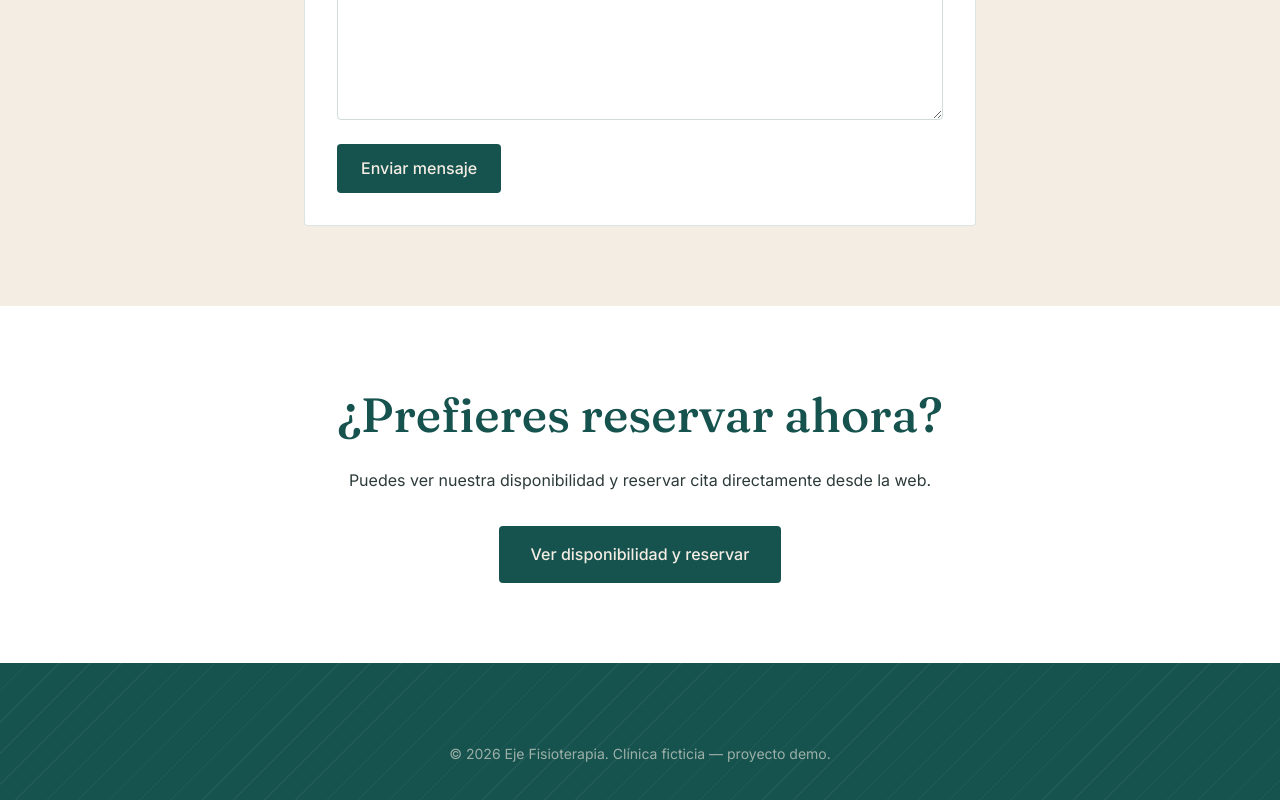
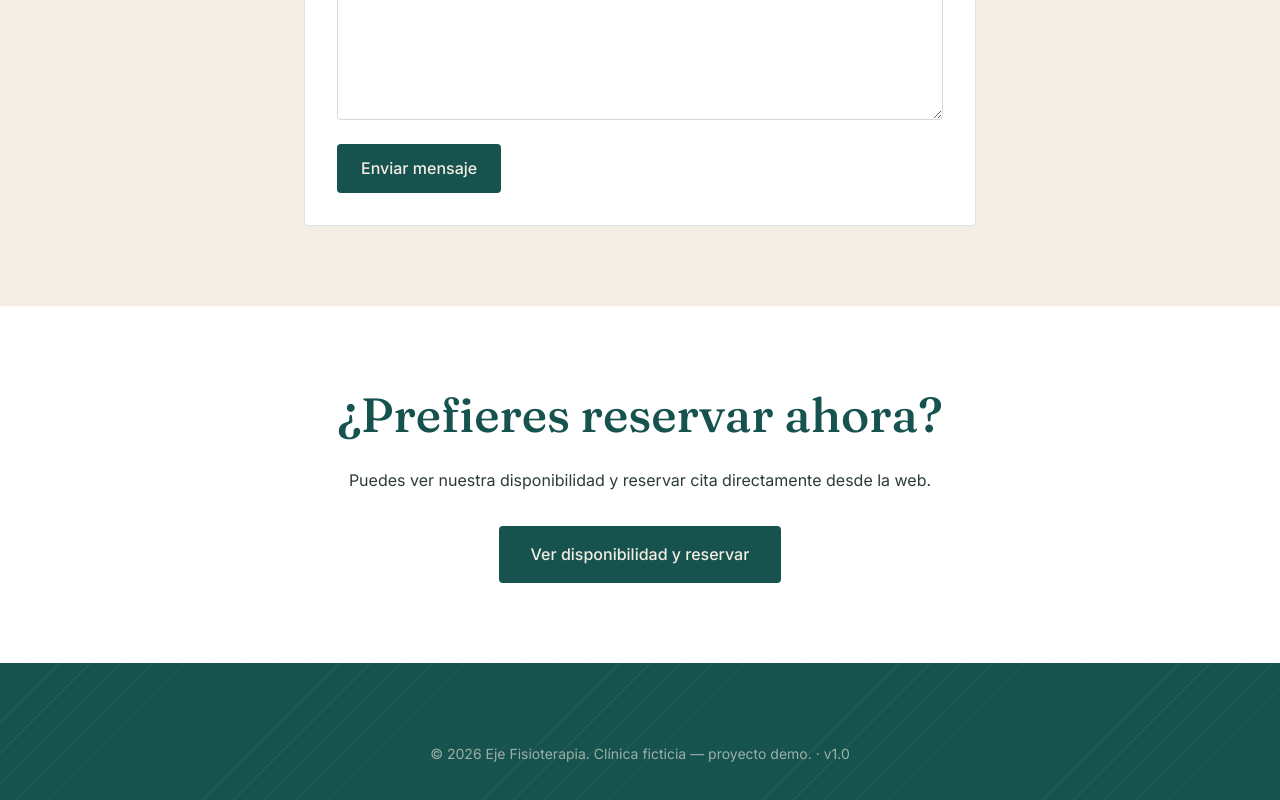
Before and after one commit to elcorreveidile/fisioterapia, a Next.js app: page /contacto in a window 1280 px wide. Shown: the part 1542-2342 px from the top of the page. Built offline with nearby package versions, Linux system fonts and the light colour scheme.

Commit message:
chore: añadir v1.0 en el footer

```diff
--- a/src/app/contacto/page.tsx
+++ b/src/app/contacto/page.tsx
@@ -93,7 +93,7 @@ export default function ContactoPage() {
       <footer className="bg-petrol surface-texture-light text-sand py-12 px-6">
         <div className="max-w-6xl mx-auto">
           <div className="border-t border-petrol/30 pt-8 text-sm opacity-60 text-center">
-            <p>© 2026 Eje Fisioterapia. Clínica ficticia — proyecto demo.</p>
+            <p>© 2026 Eje Fisioterapia. Clínica ficticia — proyecto demo. · v1.0</p>
           </div>
         </div>
       </footer>
--- a/src/app/legal/page.tsx
+++ b/src/app/legal/page.tsx
@@ -132,7 +132,7 @@ export default function LegalPage() {
       <footer className="bg-petrol surface-texture-light text-sand py-12 px-6">
         <div className="max-w-6xl mx-auto">
           <div className="border-t border-petrol/30 pt-8 text-sm opacity-60 text-center">
-            <p>© 2026 Eje Fisioterapia. Clínica ficticia — proyecto demo.</p>
+            <p>© 2026 Eje Fisioterapia. Clínica ficticia — proyecto demo. · v1.0</p>
           </div>
         </div>
       </footer>
--- a/src/app/metodo/page.tsx
+++ b/src/app/metodo/page.tsx
@@ -152,7 +152,7 @@ export default function MetodoPage() {
       <footer className="bg-petrol surface-texture-light text-sand py-12 px-6">
         <div className="max-w-6xl mx-auto">
           <div className="border-t border-petrol/30 pt-8 text-sm opacity-60 text-center">
-            <p>© 2026 Eje Fisioterapia. Clínica ficticia — proyecto demo.</p>
+            <p>© 2026 Eje Fisioterapia. Clínica ficticia — proyecto demo. · v1.0</p>
           </div>
         </div>
       </footer>
--- a/src/app/page.tsx
+++ b/src/app/page.tsx
@@ -303,7 +303,7 @@ export default function Home() {
             </div>
           </div>
           <div className="border-t border-petrol/30 pt-8 text-sm opacity-60 text-center">
-            <p>© 2026 Eje Fisioterapia. Clínica ficticia — proyecto demo.</p>
+            <p>© 2026 Eje Fisioterapia. Clínica ficticia — proyecto demo. · v1.0</p>
             <p className="mt-2">
               Ninguna persona, dirección ni número de colegiado son reales. El contenido sanitario es ilustrativo.
             </p>
--- a/src/app/reserva/page.tsx
+++ b/src/app/reserva/page.tsx
@@ -398,7 +398,7 @@ function ReservaContent() {
       <footer className="bg-petrol surface-texture-light text-sand py-12 px-6">
         <div className="max-w-6xl mx-auto">
           <div className="border-t border-petrol/30 pt-8 text-sm opacity-60 text-center">
-            <p>© 2026 Eje Fisioterapia. Clínica ficticia — proyecto demo.</p>
+            <p>© 2026 Eje Fisioterapia. Clínica ficticia — proyecto demo. · v1.0</p>
           </div>
         </div>
       </footer>
--- a/src/app/servicios/page.tsx
+++ b/src/app/servicios/page.tsx
@@ -151,7 +151,7 @@ export default function ServiciosPage() {
       <footer className="bg-petrol surface-texture-light text-sand py-12 px-6">
         <div className="max-w-6xl mx-auto">
           <div className="border-t border-petrol/30 pt-8 text-sm opacity-60 text-center">
-            <p>© 2026 Eje Fisioterapia. Clínica ficticia — proyecto demo.</p>
+            <p>© 2026 Eje Fisioterapia. Clínica ficticia — proyecto demo. · v1.0</p>
           </div>
         </div>
       </footer>
--- a/src/app/tarifas/page.tsx
+++ b/src/app/tarifas/page.tsx
@@ -134,7 +134,7 @@ export default function TarifasPage() {
       <footer className="bg-petrol surface-texture-light text-sand py-12 px-6">
         <div className="max-w-6xl mx-auto">
           <div className="border-t border-petrol/30 pt-8 text-sm opacity-60 text-center">
-            <p>© 2026 Eje Fisioterapia. Clínica ficticia — proyecto demo.</p>
+            <p>© 2026 Eje Fisioterapia. Clínica ficticia — proyecto demo. · v1.0</p>
           </div>
         </div>
       </footer>
```
